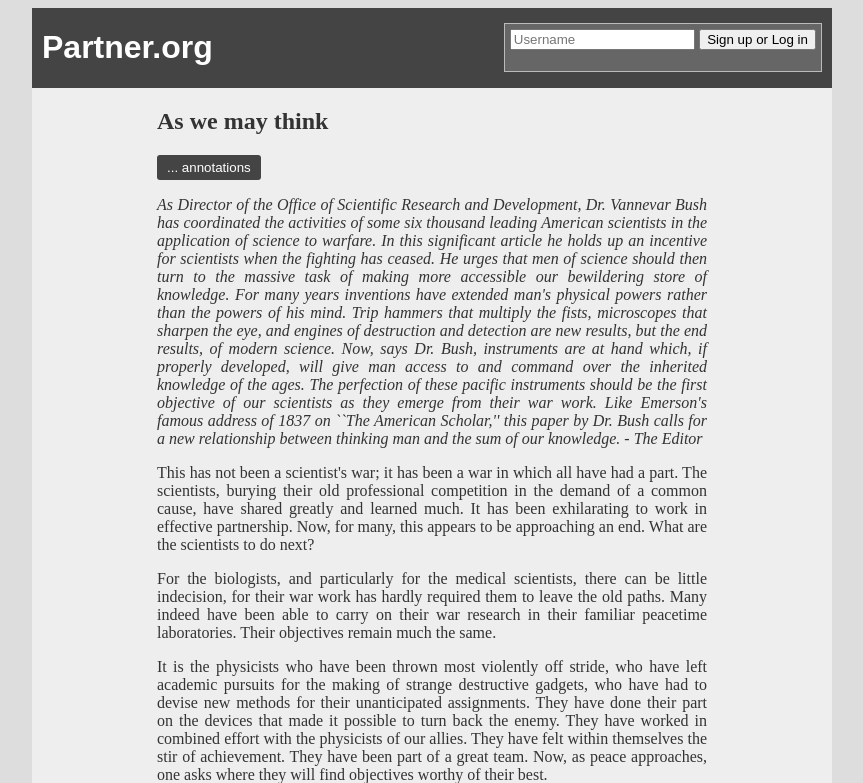
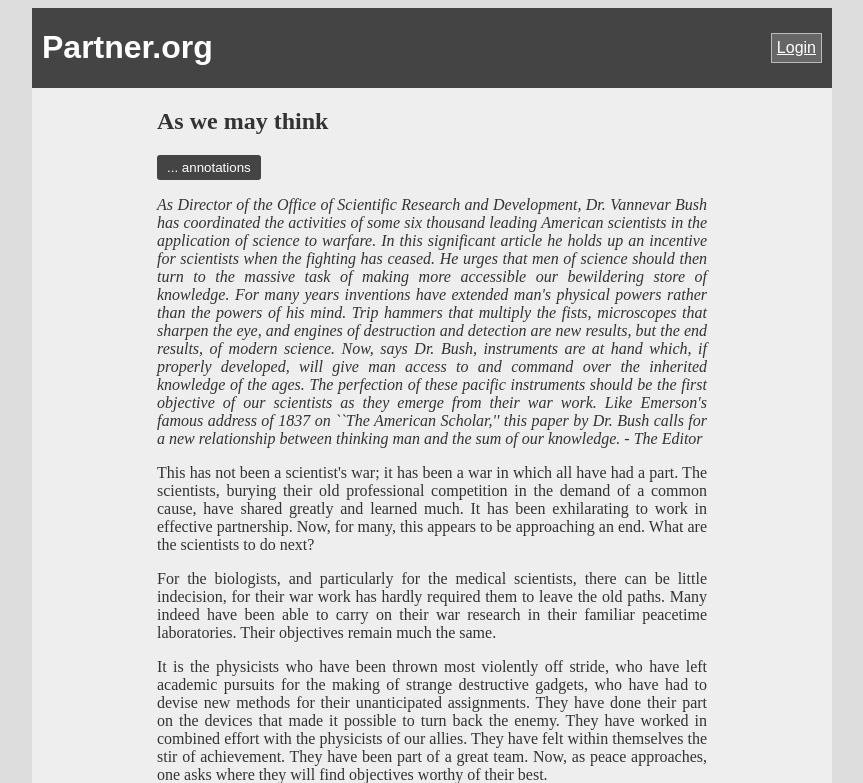
Before and after one commit to hypothesis/publisher-account-test-site, a Flask app: page / in a window 1280 px wide. Shown: the top 783 px of the page, without its empty margins (208-1071 px from the left). Run offline with Flask 2, Linux system fonts and the light colour scheme.

Commit message:
Move login form to separate page

```diff
--- a/app.py
+++ b/app.py
@@ -1,6 +1,7 @@
 import os
 
-from flask import Flask, redirect, render_template, request, session, url_for
+from flask import Flask, redirect, render_template, request, Response, session, url_for
+from flask.views import MethodView
 from requests.exceptions import HTTPError
 
 from hypothesis import HypothesisClient
@@ -14,21 +15,27 @@ hyp_client = HypothesisClient(authority=os.environ['HYPOTHESIS_AUTHORITY'],
                               service=hypothesis_service)
 
 
-@app.route('/login', methods=['POST'])
-def login():
-    username = request.form['username']
-    email = '{}@partner.org'.format(username)
-    try:
-        hyp_client.create_account(username, email=email)
-    except HTTPError as ex:
-        # FIXME: Make the service respond with an appropriate status code and
-        # machine-readable error if the user account already exists
-        already_exists_err = 'user with email address {} already exists'.format(email)
-        if already_exists_err not in ex.response.content:
-            raise ex
+class LoginPage(MethodView):
+    def get(self):
+        return render_template('login.html')
 
-    session['username'] = username
-    return redirect(url_for('index'))
+    def post(self):
+        username = request.form['username']
+        email = '{}@partner.org'.format(username)
+        try:
+            hyp_client.create_account(username, email=email)
+        except HTTPError as ex:
+            # FIXME: Make the service respond with an appropriate status code and
+            # machine-readable error if the user account already exists
+            already_exists_err = 'user with email address {} already exists'.format(email)
+            if already_exists_err not in ex.response.content:
+                raise ex
+
+        session['username'] = username
+        return redirect(url_for('index'))
+
+
+app.add_url_rule('/login', view_func=LoginPage.as_view('login'))
 
 
 @app.route('/logout')
--- a/templates/article.html
+++ b/templates/article.html
@@ -15,10 +15,9 @@
           <b>Hello {{ username }}</b>. <a href="{{ url_for('logout') }}">Log out</a>
         </span>
         {% else %}
-        <form method="POST" action="/login">
-          <input type="text" name="username" placeholder="Username">
-          <button>Sign up or Log in</button>
-        </form>
+        <a href="/login">Login</a>
+
+
         {% endif %}
       </div>
     </header>
```
Also changed, not shown: templates/login.html (added, +12 -0 lines).
